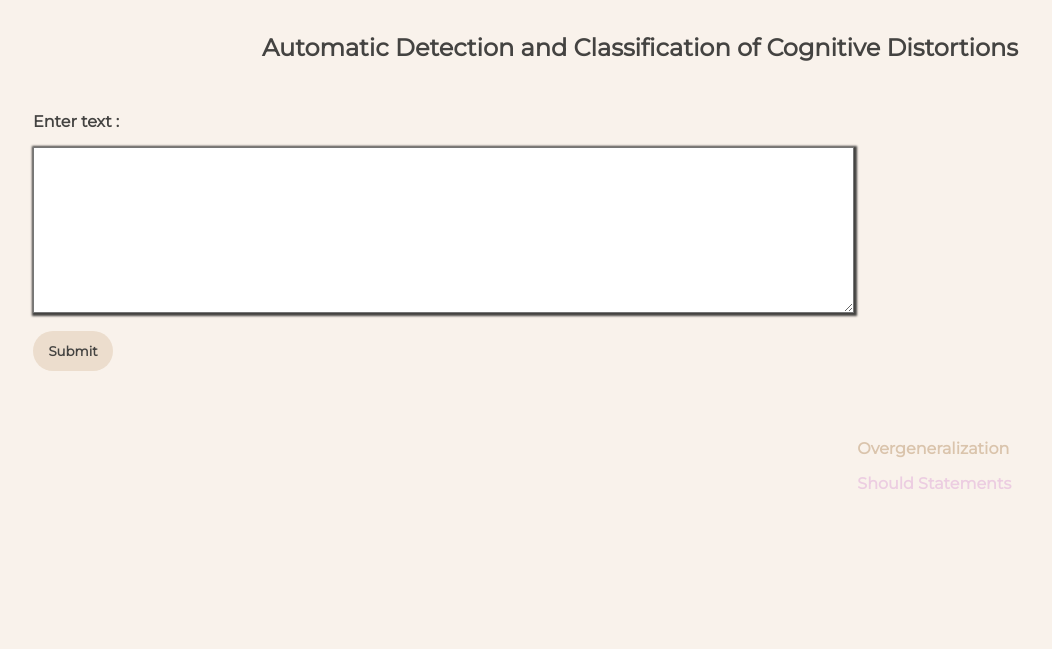
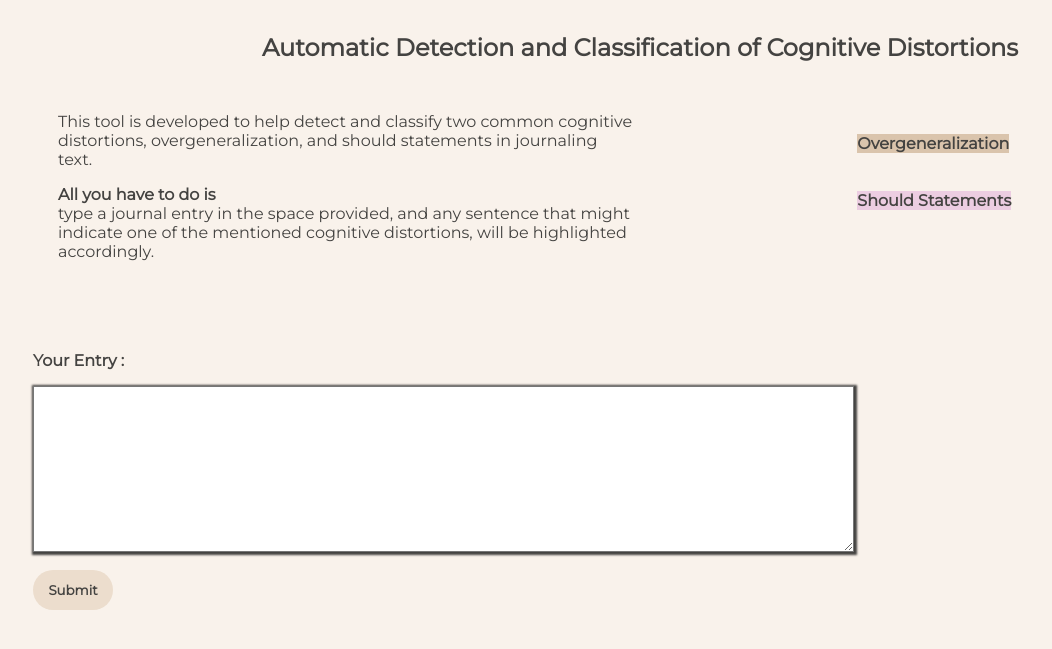
Before and after one commit to Mai-Salama/Django_cognitive, a Django app: page / in a window 1280 px wide. Shown: the top 649 px of the page, without its empty margins (0-1052 px from the left). Run offline with Django 3.2, Linux system fonts and the light colour scheme.

Commit message:
Edited design

```diff
--- a/templates/cognitive.html
+++ b/templates/cognitive.html
@@ -5,27 +5,52 @@
 <body style="background-color: #f9f2eb;">
     <h1 style="color:#444341; font-family: Montserrat; font-size:x-large; text-align: center; padding-top: 25px;">Automatic Detection and Classification of Cognitive Distortions</h1>
     <br>
-    <p style="color: #444341; font-family: Montserrat; font-size: medium;font-weight:bolder;padding-left: 25px;">Enter text :</p>
+    <div class="grid-container" style="display: grid; grid-template-columns: 2fr 1fr; grid-gap: 20px;">
 
-    <form method="post">{% csrf_token %}
-        <textarea style="margin-left: 25px; box-shadow:1px 1px 2px 2px #444341;font-family: Montserrat;" cols="100" rows="10" type="text" name="content"></textarea>
-        <br>
-        <br>
-        <input style="margin-left:25px; font-family: Montserrat; font-weight: bold;width: 80px;
-         height: 40px;border: 3px;border-radius: 20px; background-color: #ecddcd; color:#444341" type="submit" value="Submit"/>
-    </form>
+
+        <div class="grid-child" style="font-family: Montserrat; max-width: 600px;padding-left: 25px;">
+            <p style="color: #444341; font-family: Montserrat; font-weight: 100;padding-left: 25px;">
+                This tool is developed to help detect and classify two common cognitive distortions, overgeneralization, and should statements in journaling text.
+            </p>
+            <div id="WrapperDiv">
+            <span style="color: #444341; font-family: Montserrat; font-weight: bolder;padding-left: 25px; float: left;">All you have to do is</span>
+            <span style="color: #444341; font-family: Montserrat; font-weight:100;padding-left: 25px;float: left;">type a journal entry in the space provided, and any sentence that might indicate one of the mentioned cognitive distortions, will be highlighted accordingly.</span>
+            </div>
+        </div>
+
+        <div class="grid-child" style="font-family: Montserrat;font-weight: bolder;">
+            <br>
+            <br>
+            <span style="background-color: #DAC4AC; color: #444341;">Overgeneralization</span>
+            <br>
+            <br>
+            <br>
+            <span style="background-color:#ECCDE1; color: #444341;">Should Statements</span>
+        </div>
+    <br>
+
+    </div>
+
     <br>
     <br>
 
-    <div class="grid-container" style="display: grid; grid-template-columns: 2fr 1fr; grid-gap: 20px;">
+    <div class="grid-container" style="display: grid; grid-template-columns: 1fr 1fr; grid-gap: 20px;">
 
 
-        <div class="grid-child" id="output" style="font-family: Montserrat; max-width: 600px;padding-left: 25px;"></div>
+        <div class="grid-child">
+            <p style="color: #444341; font-family: Montserrat; font-size: medium;font-weight:bolder;padding-left: 25px;">Your Entry :</p>
 
-        <div class="grid-child" id="categories" style="font-family: Montserrat;font-weight: bold;">
-            <p style="color: #DAC4AC;">Overgeneralization</p>
-            <p style="color:#ECCDE1">Should Statements</p>
+            <form method="post">{% csrf_token %}
+                <textarea style="margin-left: 25px; box-shadow:1px 1px 2px 2px #444341;font-family: Montserrat;" cols="100" rows="10" type="text" name="content"></textarea>
+                <br>
+                <br>
+                <input style="margin-left:25px; font-family: Montserrat; font-weight: bold;width: 80px;
+                height: 40px;border: 3px;border-radius: 20px; background-color: #ecddcd; color:#444341" type="submit" value="Submit"/>
+            </form>
         </div>
+
+        <div class="grid-child" id="output" style="font-family: Montserrat; margin-right: 25px;padding-left: 25px; padding-top: 50px;"></div>
+
 
     </div>
 
```
